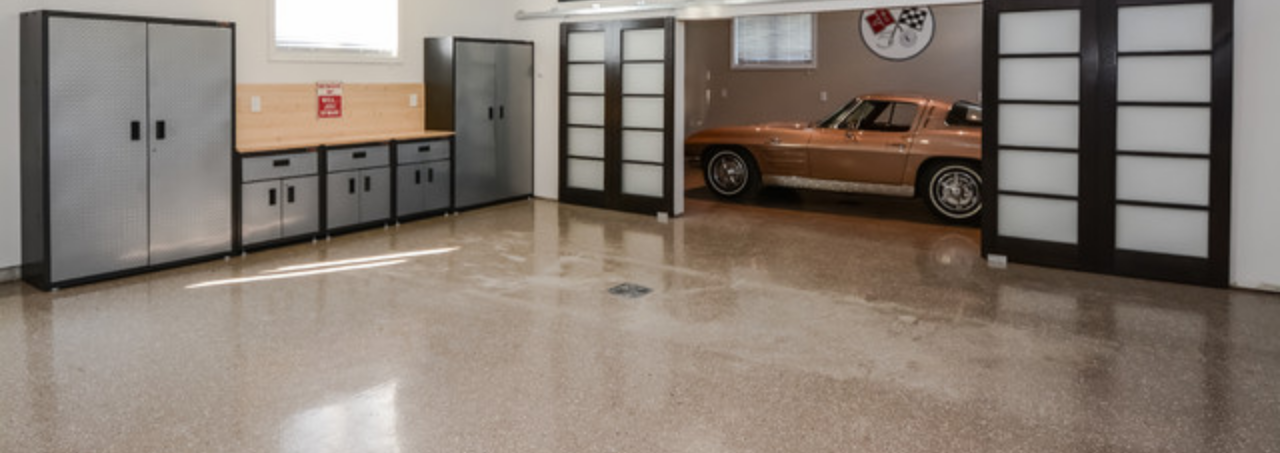
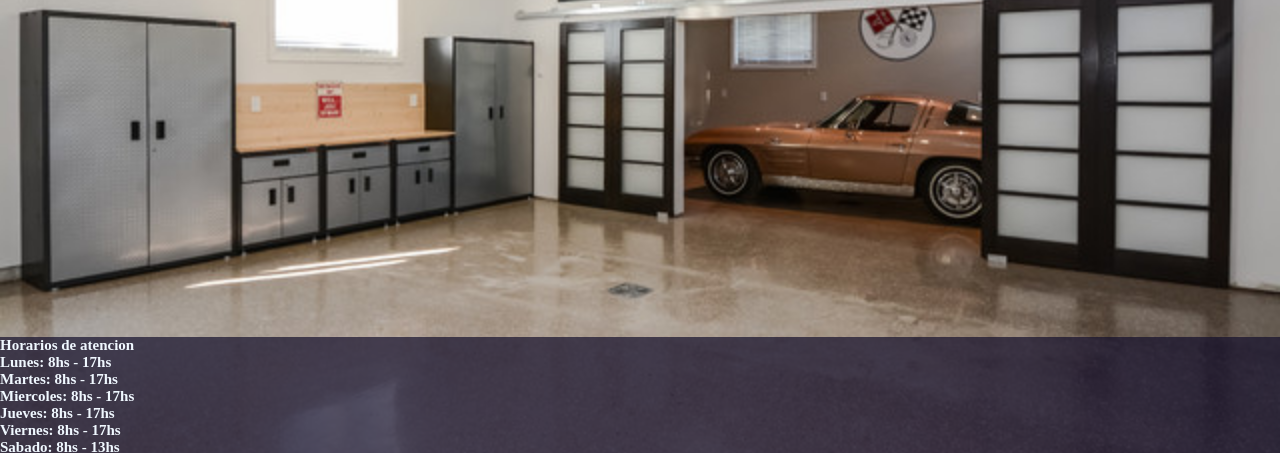
Before and after one commit to JoanManuelVila/ProyectoFinalJoanVila, a plain HTML site: page index.html in a window 1280 px wide. Shown: the part 336-789 px from the top of the page. Drawn offline with Linux system fonts and the light colour scheme.

Commit message:
Margin_Footer

```diff
--- a/estilos/estilos.css
+++ b/estilos/estilos.css
@@ -1,12 +1,6 @@
 * {
     padding: 0;
     margin: 0;
-}
-footer {
-    background-color: rgba(19, 15, 43, 0.7);
-    margin-bottom: 0px;
-    font-size: 15px;
-    color: aliceblue;
 }
 
 /*hader*/
@@ -68,6 +62,12 @@ body {
 
 /*footer*/
 
+footer {
+    background-color: rgba(19, 15, 43, 0.7);
+    margin-bottom: 0px;
+    font-size: 15px;
+    color: aliceblue;
+}
 .footerHome {
     background-color: rgba(19, 15, 43, 0.7);
     margin-bottom: 0px;
--- a/index.html
+++ b/index.html
@@ -40,7 +40,7 @@
     </header>
 
 
-    <footer>
+    <footer class="footerHome">
         <!-- falta agregar mapa y linkear logos con las redes -->
         <section>
             <div>
```
